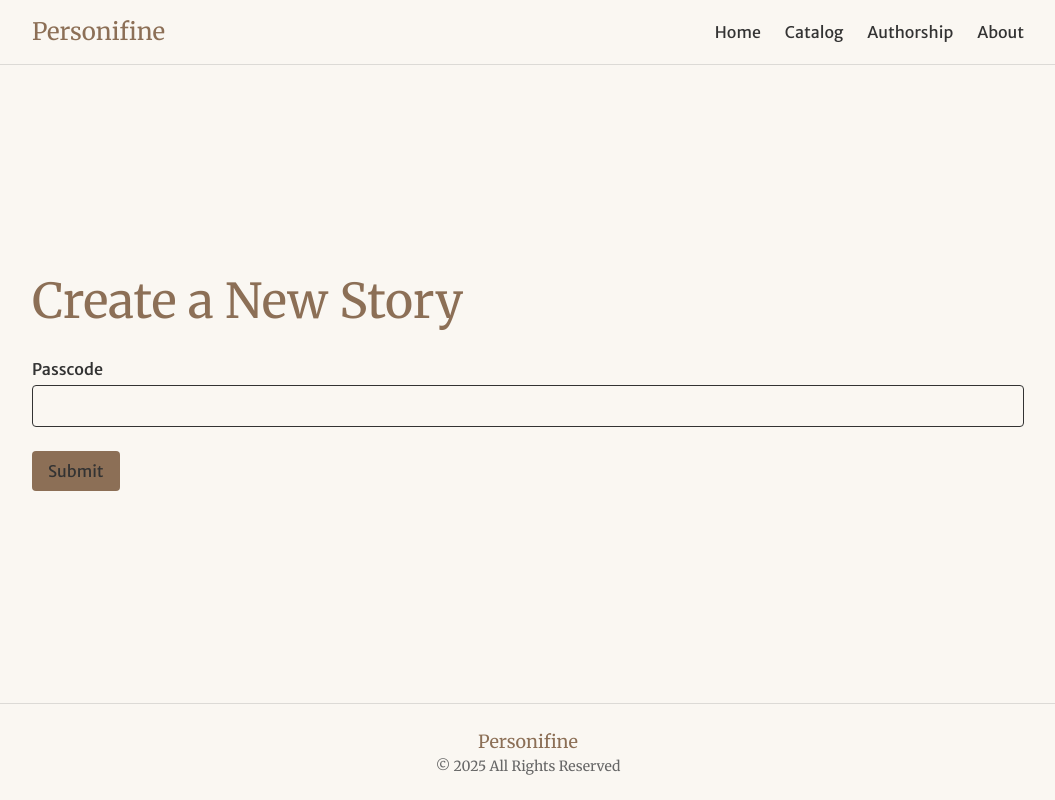
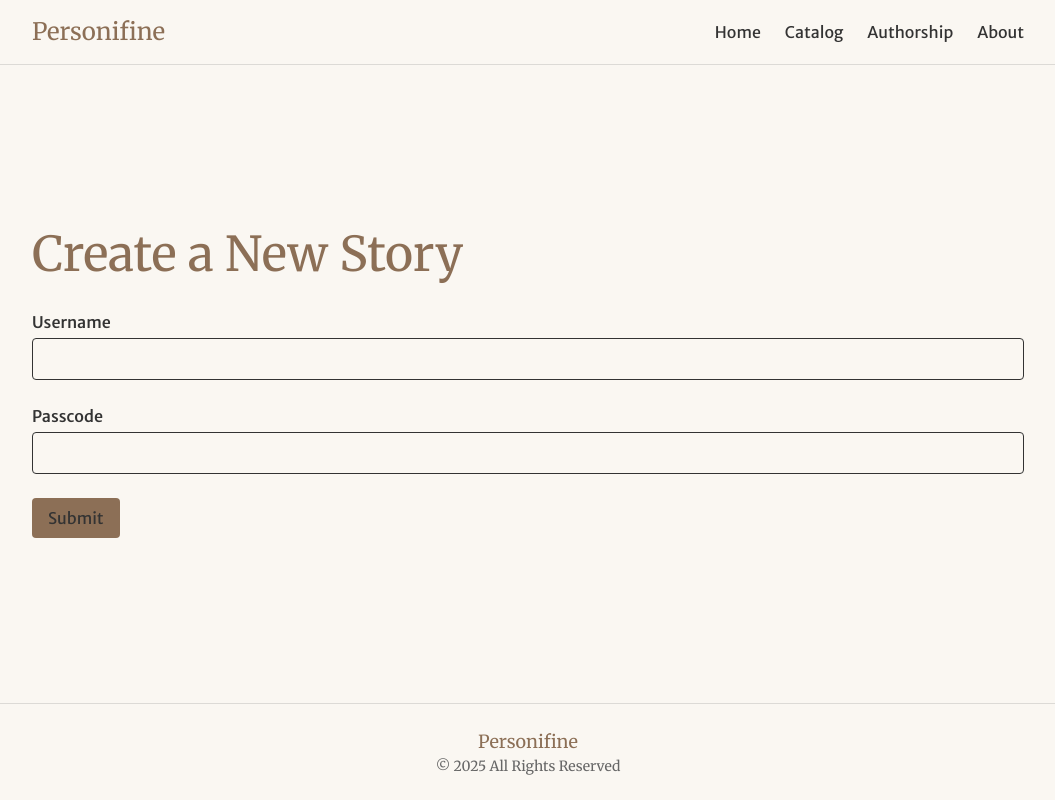
Before and after one commit to Wholesome100/personifine-writing, a Next.js app: page /catalog/new in a window 1280 px wide. Shown: the whole page, without its empty margins (112-1167 px from the left). Built offline with nearby package versions, Linux system fonts and the light colour scheme.

Commit message:
Implement hash matching logic

```diff
--- a/src/app/catalog/new/page.tsx
+++ b/src/app/catalog/new/page.tsx
@@ -9,9 +9,23 @@ async function createNewStory(formData: FormData) {
   "use server";
 
   const username = formData.get("username") as string;
-  const contactEmail = formData.get("contact_email") as string;
-  const pitch = formData.get("pitch") as string;
   const passCode = formData.get("passcode") as string;
+
+  const dbHash = await sql.query("SELECT pass_code FROM users WHERE user_name = $1", [username])
+  //console.log(dbHash[0].pass_code)
+
+
+  bcrypt.compare(passCode, dbHash[0]?.pass_code, function (_err, result) {
+    console.log(result);
+  });
+
+
+
+  // try{
+  //   bcrypt.compare(passCode, dbPass, function (_err, result) {
+  //     console.log(result);
+  //   });
+  // }
 
   // await sql.query(
   //   "INSERT INTO stories (username, contact_email, pitch) VALUES ($1, $2, $3)",
@@ -34,6 +48,18 @@ export default async function NewStory() {
 
           {/* Form */}
           <form action={createNewStory} className="space-y-6">
+              <div>
+              <label className="block mb-1 font-medium" htmlFor="username">
+                Username
+              </label>
+              <input
+                id="username"
+                name="username"
+                type="text"
+                required
+                className="w-full border rounded px-3 py-2"
+              />
+            </div>
             <div>
               <label className="block mb-1 font-medium" htmlFor="passcode">
                 Passcode
```
